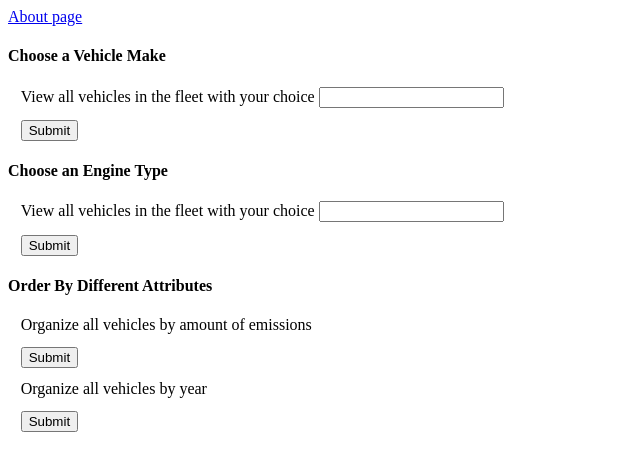
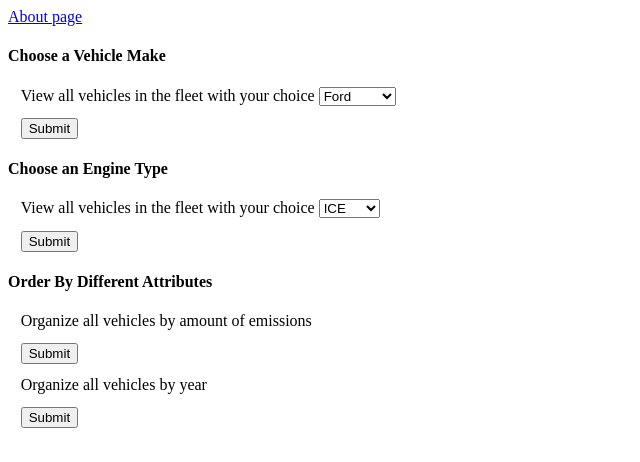
Before and after one commit to lifsheb1/Vehicle_Fleet_Database, a Flask app: page / in a window 1280 px wide. Shown: the top 462 px of the page, without its empty margins (0-640 px from the left). Run offline with Flask 2, Linux system fonts and the light colour scheme; some libraries are stand-ins or nearby versions.

Commit message:
Added dropdowns

```diff
--- a/app/templates/my-form.html
+++ b/app/templates/my-form.html
@@ -9,8 +9,14 @@
 	    <h4>Choose a Vehicle Make</h4>
         <form action="/make-handler" method="POST">
             <div>
-                View all vehicles in the fleet with your choice
-                <input type="text" name="make">
+                <label>View all vehicles in the fleet with your choice</label>
+                <select name = "make" id = "vehicle_makes">
+                    <option value = "Ford">Ford</option>
+                    <option value = "Chevy">Chevy</option>
+                    <option value = "Dodge">Dodge</option>
+                    <option value = "2500 van">2500 van</option>
+                </select>
+
             </div>
                 <input type="submit" value="Submit">
         </form>
@@ -18,8 +24,12 @@
         <h4>Choose an Engine Type</h4>
         <form action="/engine-handler" method="POST">
             <div>
-                View all vehicles in the fleet with your choice
-                <input type="text" name="engine">
+                <label>View all vehicles in the fleet with your choice
+                    <select name = "engine" id = "vehicle_engines">
+                        <option value = "ICE">ICE</option>
+                        <option value = "Zero">Zero</option>
+                        <option value = "Hybrid">Hybrid</option>
+                    </select>
             </div>
                 <input type="submit" value="Submit">
         </form>
```
